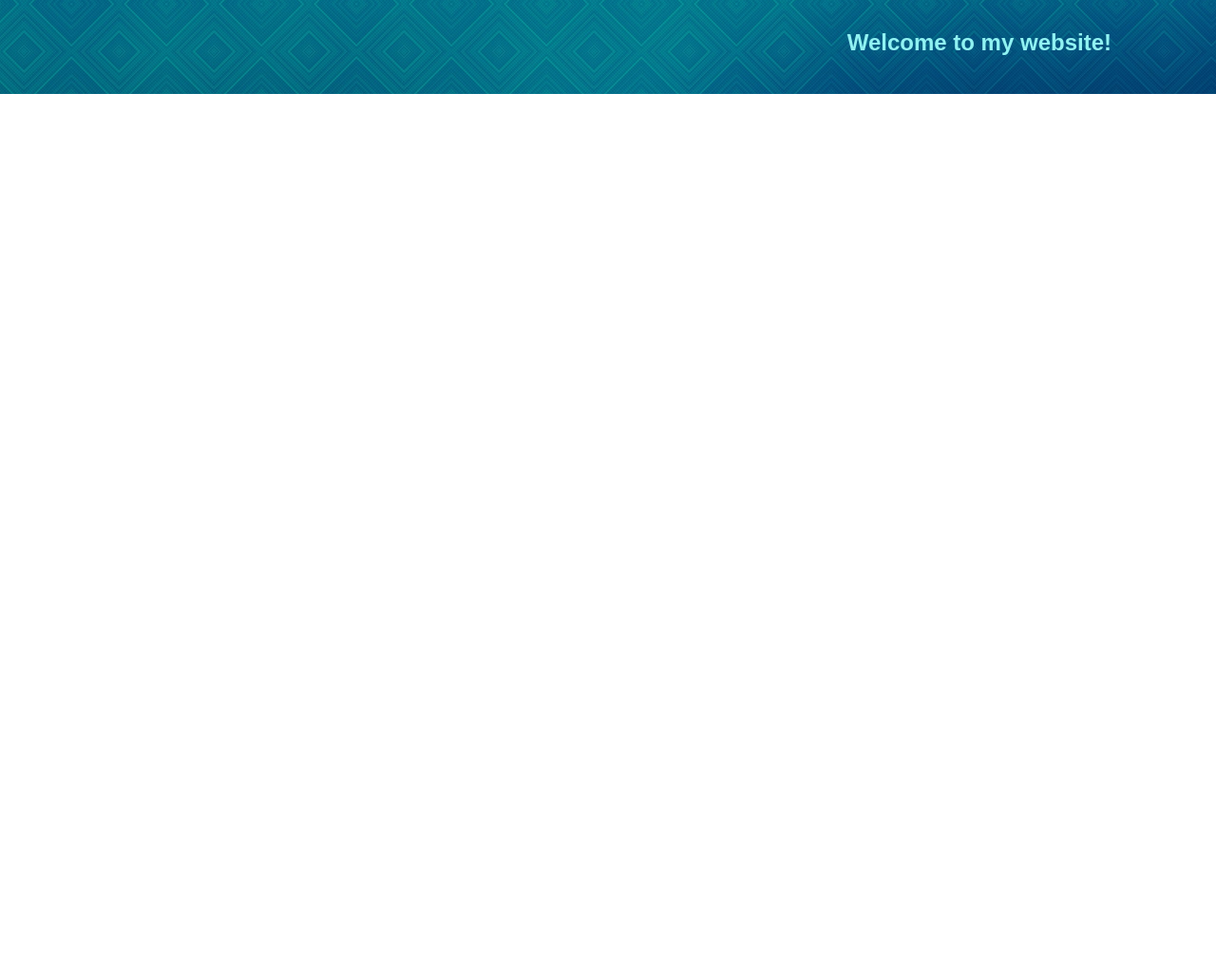
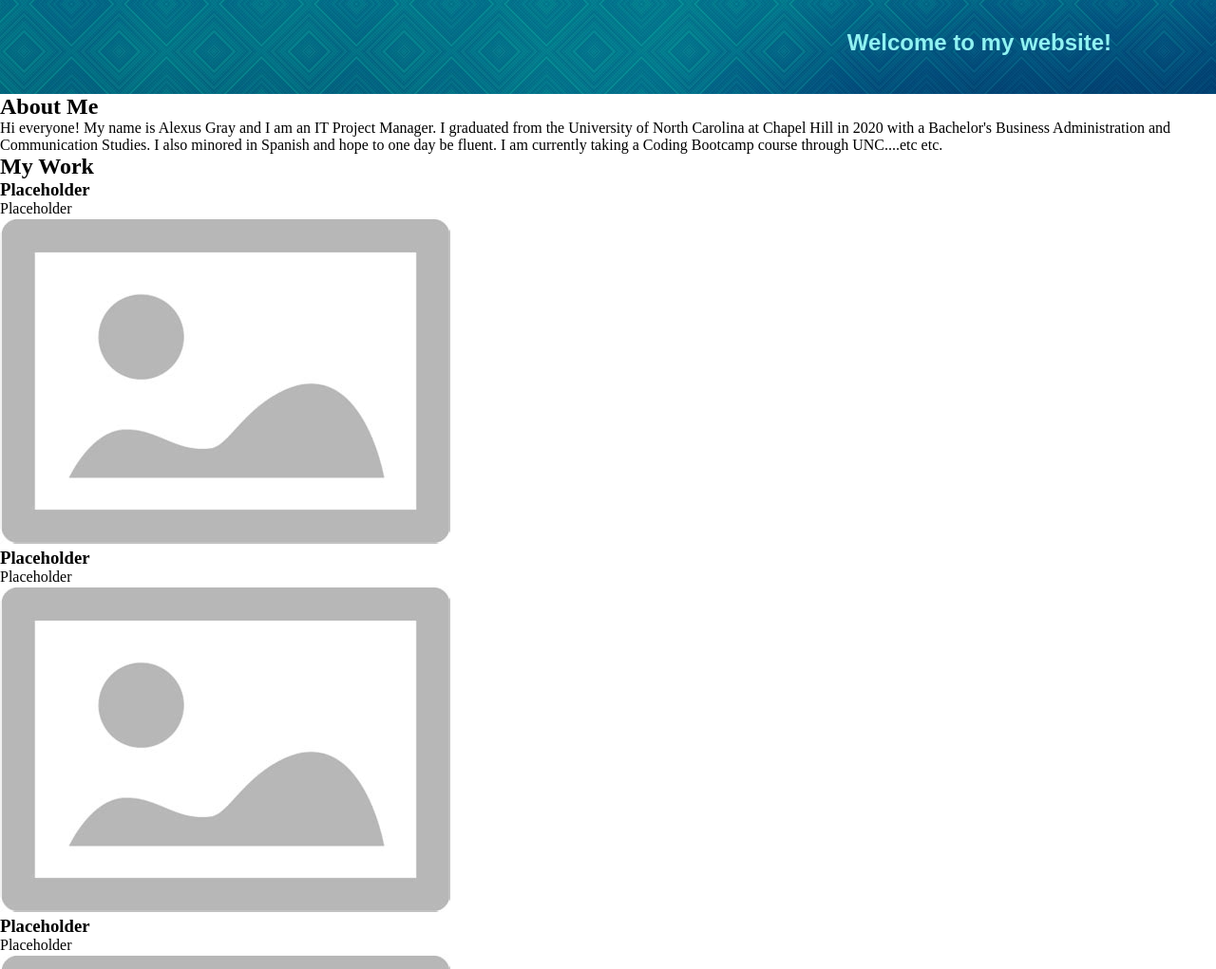
Before and after one commit to grayad/Gray-Portfolio, a plain HTML site: page index.html in a window 1280 px wide. Shown: the part 198-1219 px from the top of the page at 95% size. Before the commit the page ends 800 px from the top, so only its background shows below. Drawn offline with Linux system fonts and the light colour scheme.

Commit message:
add basic section structure

```diff
--- a/index.html
+++ b/index.html
@@ -43,6 +43,81 @@
     <section class="hero">
         <h2>Welcome to my website!</h2>
     </section>
+
+    <section id="about-me" class="about-me">
+        <h2>
+            About Me
+        </h2>
+        <div class="para-about-me">
+            <p>
+                Hi everyone! My name is Alexus Gray and I am an IT Project Manager.
+                I graduated from the University of North Carolina at Chapel Hill in 2020
+                with a Bachelor's Business Administration and Communication Studies.
+                I also minored in Spanish and hope to one day be fluent.
+                I am currently taking a Coding Bootcamp course through UNC....etc etc.
+            </p>
+        </div>
+    </section>
+    <section id="my-work" class="my-work">
+        <h2>
+            My Work
+        </h2>
+        <div class="work-cards">
+            <div>
+                <h3>
+                    Placeholder
+                </h3>
+                <p>
+                    Placeholder
+                </p>
+                <img src="./Images/placeholder.jfif" alt="">
+            </div>
+            <div>
+                <h3>
+                    Placeholder
+                </h3>
+                <p>
+                    Placeholder
+                </p>
+                <img src="./Images/placeholder.jfif" alt="">
+            </div>
+            <div>
+                <h3>
+                    Placeholder
+                </h3>
+                <p>
+                    Placeholder
+                </p>
+                <img src="./Images/placeholder.jfif" alt="">
+            </div>
+            <div>
+                <h3>
+                    Placeholder
+                </h3>
+                <p>
+                    Placeholder
+                </p>
+                <img src="./Images/placeholder.jfif" alt="">
+            </div>
+            <div>
+                <h3>
+                    Run Buddy
+                </h3>
+                <p>
+                    HTML/CSS
+                </p>
+                <img src="./Images/placeholder.jfif" alt="">
+            </div>
+        </div>
+    </section>
+    <section id="contact-me" class="contact-me">
+        <h2>
+            Contact Me
+        </h2>
+        <a href="tel:+19103088237">(910)308-9237</a>
+        <a href="mailto:alexus_gray@alumni.unc.edu">alexus_gray@alumni.unc.edu</a>
+        <a href="https://github.com/grayad">GitHub</a>
+    </section>
 </body>
 
 </html>
--- a/style.css
+++ b/style.css
@@ -9,6 +9,7 @@
     box-sizing: border-box;
 }
 
+/* header styles */
 header {
     background-color:var(--secondary-color);
     display: flex;
@@ -47,6 +48,7 @@ header nav ul li a {
     border-bottom: 3px solid var(--primary-color);
 }
 
+/* hero styles */
 .hero {
     padding: 100px;
     background-image: url("./Images/background-6.jfif");
@@ -65,3 +67,5 @@ header nav ul li a {
     font-family: sans-serif;
     color: var(--primary-color);
 }
+
+/* content sections styles */
```
Also changed, not shown: Images/placeholder.jfif (added).
